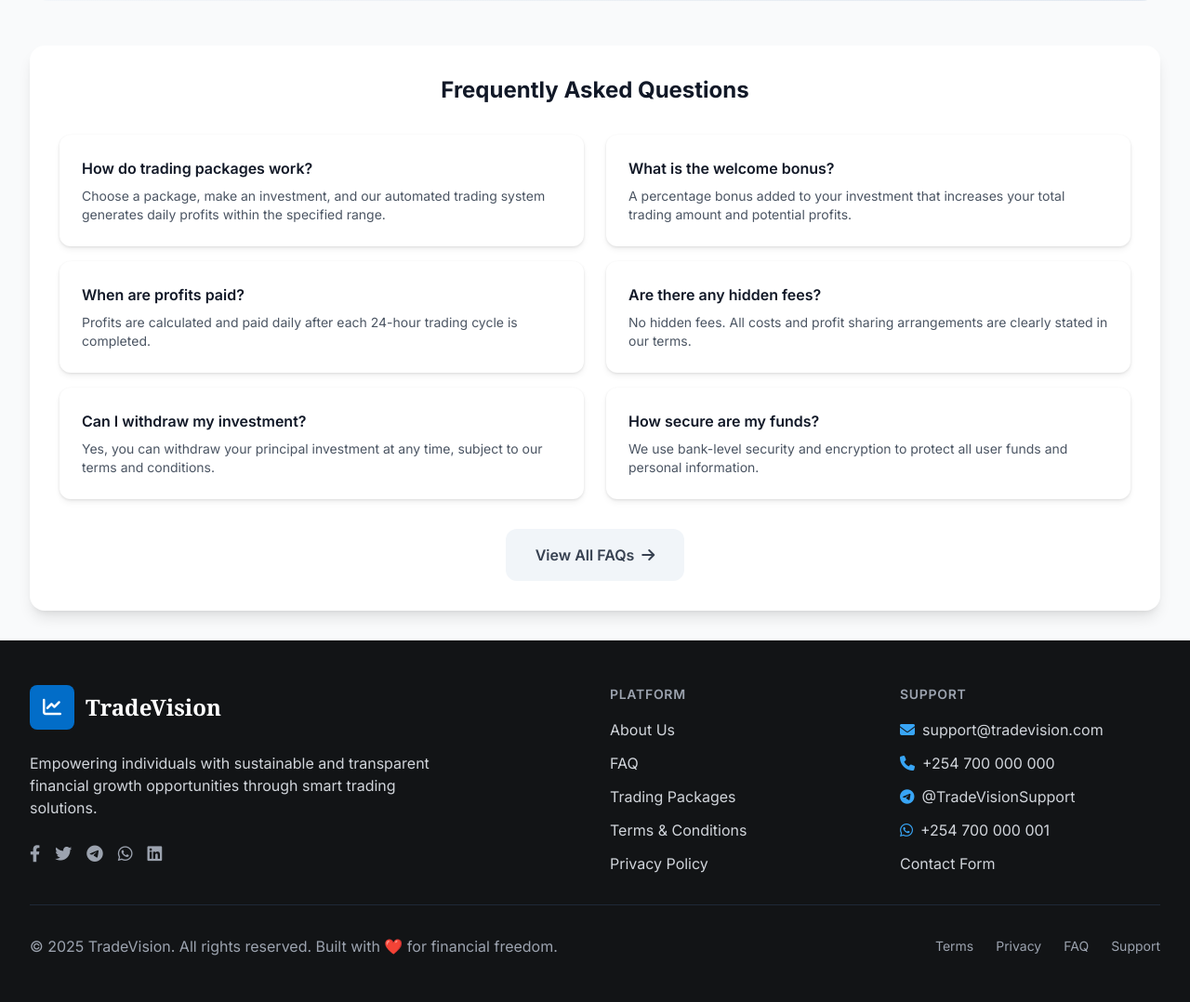
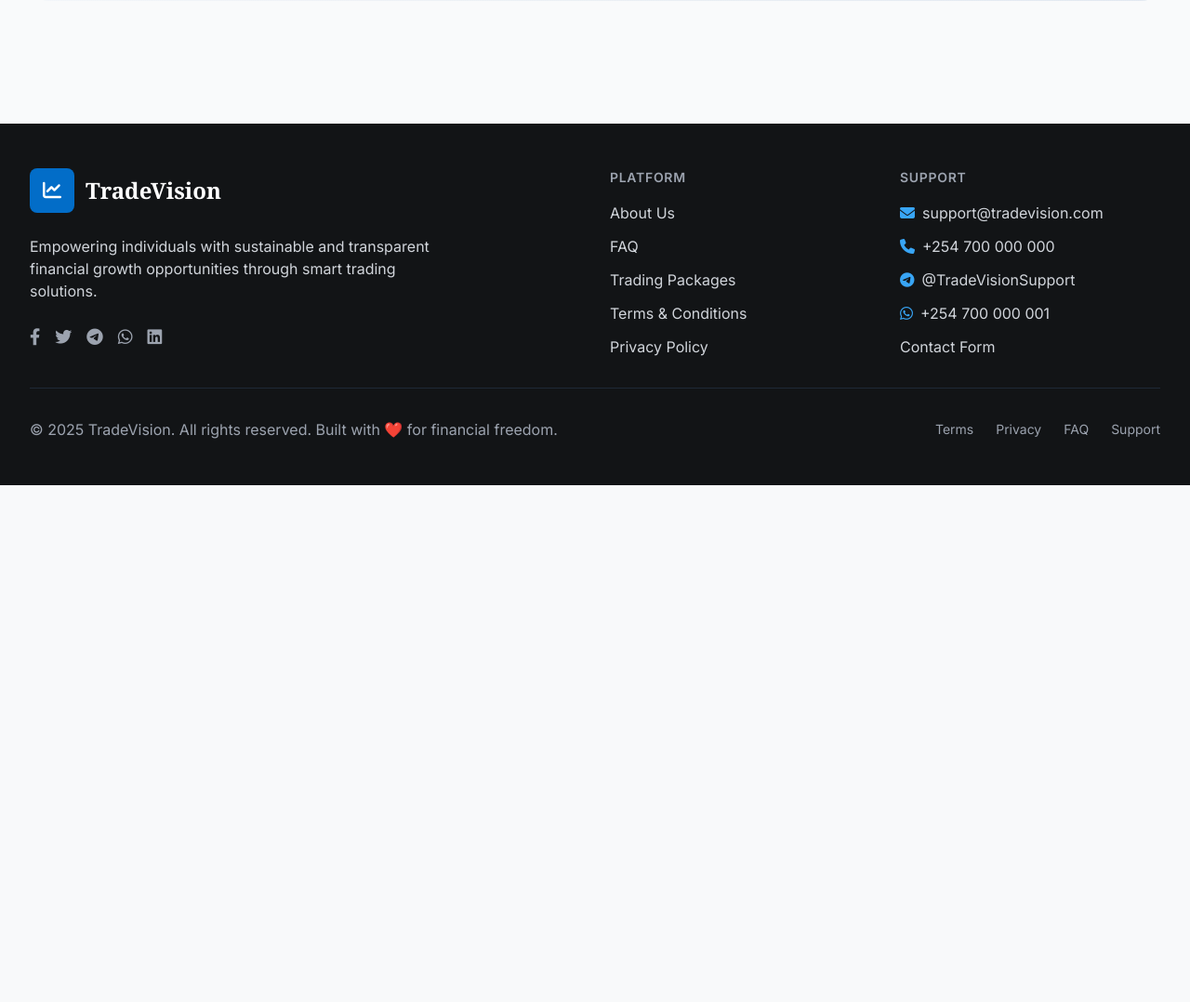
Before and after one commit to ayubsoft254/TradeVision, a Django app: template src/templates/trading/packages.html in a window 1280 px wide. Shown: the part 768-1846 px from the top of the page at 93% size. After the commit the page ends 1290 px from the top, so only its background shows below. Run offline with Django 4.2, Linux system fonts and the light colour scheme; the template is opened without the code that fills it, so the values that code supplies are empty; some libraries are stand-ins or nearby versions.

Commit message:
Remove FAQ section from trading packages template for a cleaner layout

```diff
--- a/src/templates/trading/packages.html
+++ b/src/templates/trading/packages.html
@@ -432,69 +432,9 @@
                 </div>
             </div>
         </div>
-
-        <!-- FAQ Section -->
-        <div class="bg-white rounded-2xl p-8 shadow-lg">
-            <h2 class="text-2xl font-bold text-gray-900 mb-8 text-center">
-                Frequently Asked Questions
-            </h2>
-
-            <div class="grid grid-cols-1 md:grid-cols-2 gap-6">
-                <div class="space-y-4">
-                    <div class="faq-item">
-                        <h3 class="font-semibold text-gray-900 mb-2">How do trading packages work?</h3>
-                        <p class="text-gray-600 text-sm">
-                            Choose a package, make an investment, and our automated trading system generates daily profits within the specified range.
-                        </p>
-                    </div>
-
-                    <div class="faq-item">
-                        <h3 class="font-semibold text-gray-900 mb-2">When are profits paid?</h3>
-                        <p class="text-gray-600 text-sm">
-                            Profits are calculated and paid daily after each 24-hour trading cycle is completed.
-                        </p>
-                    </div>
-
-                    <div class="faq-item">
-                        <h3 class="font-semibold text-gray-900 mb-2">Can I withdraw my investment?</h3>
-                        <p class="text-gray-600 text-sm">
-                            Yes, you can withdraw your principal investment at any time, subject to our terms and conditions.
-                        </p>
-                    </div>
-                </div>
-
-                <div class="space-y-4">
-                    <div class="faq-item">
-                        <h3 class="font-semibold text-gray-900 mb-2">What is the welcome bonus?</h3>
-                        <p class="text-gray-600 text-sm">
-                            A percentage bonus added to your investment that increases your total trading amount and potential profits.
-                        </p>
-                    </div>
-
-                    <div class="faq-item">
-                        <h3 class="font-semibold text-gray-900 mb-2">Are there any hidden fees?</h3>
-                        <p class="text-gray-600 text-sm">
-                            No hidden fees. All costs and profit sharing arrangements are clearly stated in our terms.
-                        </p>
-                    </div>
-
-                    <div class="faq-item">
-                        <h3 class="font-semibold text-gray-900 mb-2">How secure are my funds?</h3>
-                        <p class="text-gray-600 text-sm">
-                            We use bank-level security and encryption to protect all user funds and personal information.
-                        </p>
-                    </div>
-                </div>
-            </div>
-
-            <div class="mt-8 text-center">
-                <a href="{% url 'core:faq' %}" class="btn btn-secondary">
-                    View All FAQs <i class="fas fa-arrow-right ml-2"></i>
-                </a>
-            </div>
-        </div>
     </div>
 </div>
+
 {% endblock %}
 
 {% block extra_js %}
```
